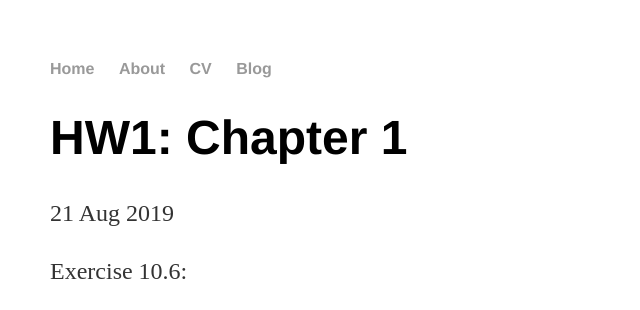
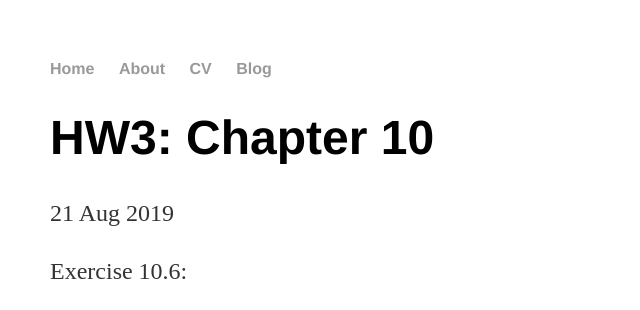
Before and after one commit to ilally93/ilally93.github.io, a Jekyll site: the page built from _posts/2019-08-26-HW3-Chapter10.md, in a window 1280 px wide. Shown: the top 310 px of the page, without its empty margins (142-782 px from the left). Built offline with Jekyll 4.4.1, drawn with Linux system fonts in a browser that asks for light colours.

Commit message:
Update 2019-08-26-HW3-Chapter10.md

```diff
--- a/_posts/2019-08-26-HW3-Chapter10.md
+++ b/_posts/2019-08-26-HW3-Chapter10.md
@@ -1,6 +1,6 @@
 ---
 layout: post
-title: "HW1: Chapter 1"
+title: "HW3: Chapter 10"
 date: 2019-08-21
 ---
 
```
